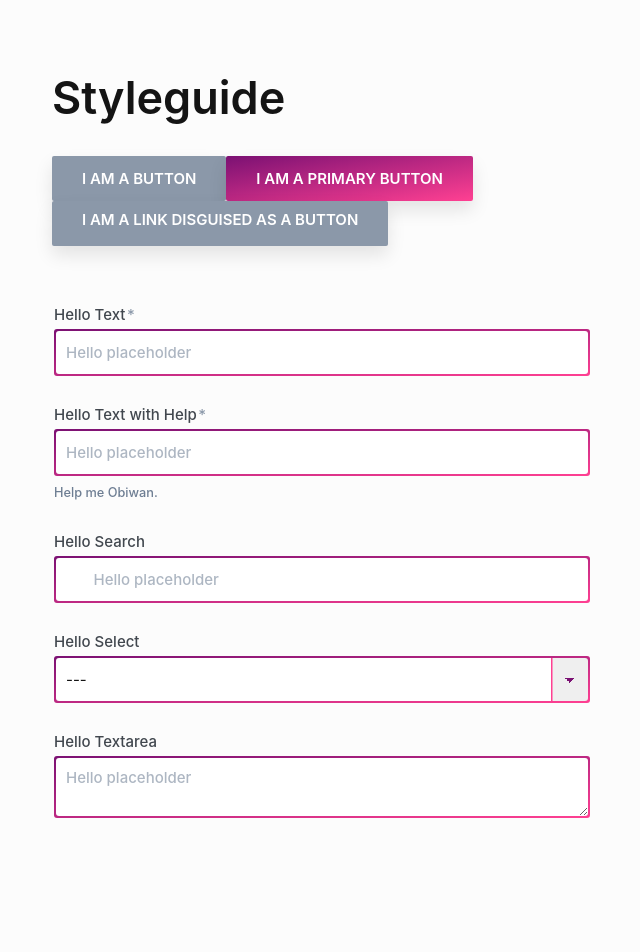
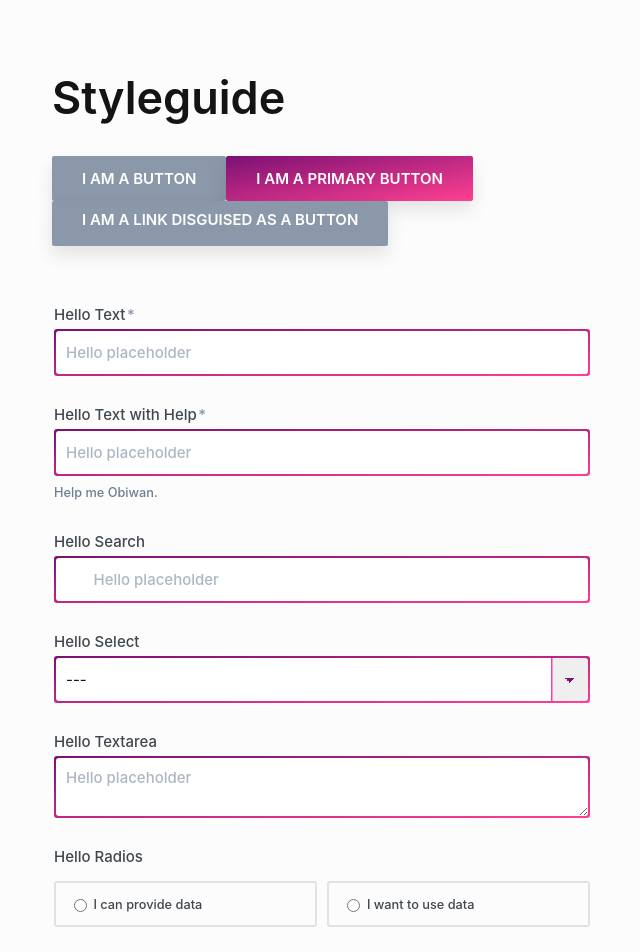
Before and after one commit to oceanprotocol-archive/commons, a React (Create React App) app: page /styleguide in a window 1280 px wide. Shown: the top 952 px of the page, without its empty margins (318-958 px from the left). Before the commit the page ends 878 px from the top, so only its background shows below. Built offline with nearby package versions, Linux system fonts and the light colour scheme; a web font is replaced by a local one.

Commit message:
add radio and checkbox inputs

```diff
--- /dev/null
+++ b/src/components/atoms/Form/InputRadioCheckbox.module.scss
@@ -0,0 +1,51 @@
+@import '../../../styles/variables';
+
+.radioGroup {
+    margin-top: $spacer / 2;
+    margin-bottom: -2%;
+
+    @media screen and (min-width: $break-point--small) {
+        display: flex;
+        flex-wrap: wrap;
+        justify-content: space-between;
+    }
+}
+
+.radioWrap {
+    position: relative;
+    padding: $spacer / 2;
+    text-align: center;
+    display: flex;
+    align-items: center;
+    margin-bottom: 2%;
+
+    @media screen and (min-width: $break-point--small) {
+        flex: 0 0 49%;
+    }
+}
+
+.radio {
+    &:checked + label {
+        border-color: $brand-pink;
+    }
+}
+
+.radioLabel {
+    margin: 0;
+    padding: 0;
+    font-family: $font-family-button;
+    font-size: $font-size-small;
+    line-height: 1.2;
+    border: 2px solid $brand-grey-lighter;
+    border-radius: .2rem;
+    position: absolute;
+    left: 0;
+    right: 0;
+    top: 0;
+    bottom: 0;
+    color: $brand-grey;
+    text-align: left;
+    padding-left: 2.5rem;
+    display: flex;
+    align-items: center;
+}
--- /dev/null
+++ b/src/components/atoms/Form/InputRadioCheckbox.tsx
@@ -0,0 +1,57 @@
+import React, { PureComponent } from 'react'
+import Help from './Help'
+import styles from './InputRadioCheckbox.module.scss'
+import Label from './Label'
+import Row from './Row'
+
+interface IOptionProps {
+    value: string
+    label: string
+}
+
+interface IRadioProps {
+    required?: boolean
+    name: string
+    label: string
+    help?: string
+    type: string
+    options: IOptionProps[]
+}
+
+export default class InputRadioCheckbox extends PureComponent<IRadioProps> {
+    public render() {
+        return (
+            <Row>
+                <Label
+                    htmlFor={this.props.name}
+                    required={this.props.required ? true : false}
+                >
+                    {this.props.label}
+                </Label>
+
+                <div className={styles.radioGroup}>
+                    {/* tslint:disable-next-line:jsx-no-multiline-js */}
+                    {this.props.options.map((option, index) => (
+                        <div className={styles.radioWrap}>
+                            <input
+                                className={styles.radio}
+                                type={this.props.type}
+                                id={option.value}
+                                name={this.props.name}
+                                value={option.value}
+                            />
+                            <label
+                                className={styles.radioLabel}
+                                htmlFor={option.value}
+                            >
+                                {option.label}
+                            </label>
+                        </div>
+                    ))}
+                </div>
+
+                {this.props.help && <Help>{this.props.help}</Help>}
+            </Row>
+        )
+    }
+}
--- a/src/pages/Styleguide.tsx
+++ b/src/pages/Styleguide.tsx
@@ -1,7 +1,30 @@
 import React, { Component } from 'react'
 import Button from '../components/atoms/Button'
 import Input from '../components/atoms/Form/Input'
+import InputRadioCheckbox from '../components/atoms/Form/InputRadioCheckbox'
 import styles from './Styleguide.module.scss'
+
+const radioOptions = [
+    {
+        value: 'provider',
+        label: 'I can provide data'
+    },
+    {
+        value: 'consumer',
+        label: 'I want to use data'
+    }
+]
+
+const checkboxOptions = [
+    {
+        value: 'provider2',
+        label: 'I can provide data'
+    },
+    {
+        value: 'consumer2',
+        label: 'I want to use data'
+    }
+]
 
 class Styleguide extends Component {
     public render() {
@@ -53,6 +76,18 @@ class Styleguide extends Component {
                             placeholder="Hello placeholder"
                             tag="textarea"
                         />
+                        <InputRadioCheckbox
+                            name="helloradio"
+                            label="Hello Radios"
+                            type="radio"
+                            options={radioOptions}
+                        />
+                        <InputRadioCheckbox
+                            name="hellocheckbox"
+                            label="Hello Checkboxes"
+                            type="checkbox"
+                            options={checkboxOptions}
+                        />
                     </fieldset>
                 </form>
             </div>
```
